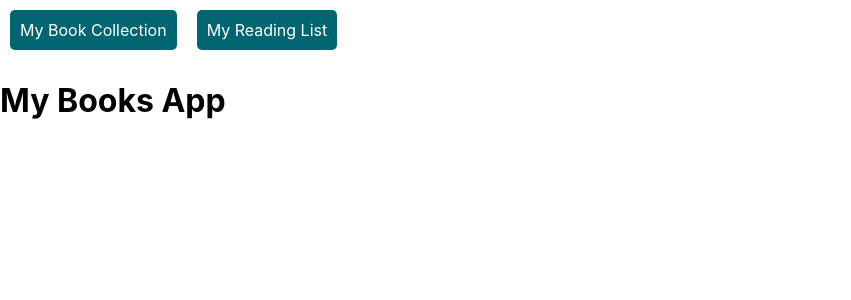
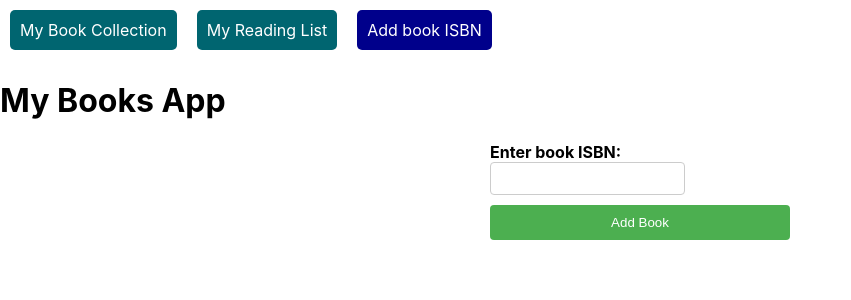
Before and after one commit to MNdagu/phase2-project-My-Books-App, a React (Create React App) app: page /addisbn in a window 1280 px wide. Shown: the top 300 px of the page, without its empty margins (0-851 px from the left). Built offline with nearby package versions, Linux system fonts and the light colour scheme; no server answers.

Commit message:
added feat:add new book with isbn

```diff
--- a/package.json
+++ b/package.json
@@ -10,6 +10,7 @@
     "react-dom": "^18.3.1",
     "react-router-dom": "^6.26.0",
     "react-scripts": "5.0.1",
+    "sweetalert2": "^11.12.4",
     "web-vitals": "^2.1.4"
   },
   "scripts": {
--- a/src/App.css
+++ b/src/App.css
@@ -33,3 +33,39 @@
 .nav-link.active {
   background-color: darkblue;
 }
+
+form {
+  margin-bottom: 20px;
+  display: flex;
+  flex-direction: column;
+  max-width: 300px;
+  margin: 0 auto;
+}
+
+form div {
+  margin-bottom: 10px;
+}
+
+form label {
+  margin-bottom: 5px;
+  font-weight: bold;
+}
+
+form input {
+  padding: 8px;
+  border: 1px solid #ccc;
+  border-radius: 4px;
+}
+
+form button {
+  padding: 10px;
+  background-color: #4CAF50;
+  color: white;
+  border: none;
+  border-radius: 4px;
+  cursor: pointer;
+}
+
+form button:hover {
+  background-color: #45a049;
+}
--- a/src/App.js
+++ b/src/App.js
@@ -5,6 +5,7 @@ import { Route, Routes } from "react-router-dom";
 import ReadingList from "./components/ReadingList";
 import Navbar from "./components/Navbar";
 import ViewDetails from "./components/ViewDetails";
+import AddIsbn from "./components/AddIsbn"
 
 function App() {
   const [books, setBooks] = useState([]);
@@ -32,6 +33,10 @@ function App() {
 setFavourite(favourite.filter((book)=>book.id !== fav.id))
   }
 
+  const handleAddnewBook = (newBook) => {
+    setBooks([...books, newBook]);
+  };
+
 
   return (
     <div className="App">
@@ -41,6 +46,8 @@ setFavourite(favourite.filter((book)=>book.id !== fav.id))
         <Route path="/" element={<BookCollection books={books} addBook={addBook}/>} />
         <Route path="/readinglist" element={<ReadingList favourite={favourite} removeBook={removeBook}/>} />
         <Route path="/viewdetails/:id" element={<ViewDetails books={books}/>}/>
+        <Route path="/addisbn" element={<AddIsbn onAddnewBook={handleAddnewBook}/>}/>
+
       </Routes>
 
     </div>
--- /dev/null
+++ b/src/components/AddIsbn.js
@@ -0,0 +1,57 @@
+import React, { useState } from 'react';
+import Swal from 'sweetalert2'
+
+
+
+function AddBook({ onAddnewBook }) {
+  const [isbn, setIsbn] = useState('');
+  const [error, setError] = useState('');
+
+  const handleSubmit = (event) => {
+    event.preventDefault();
+if (isbn){
+      fetch(`https://www.googleapis.com/books/v1/volumes?q=isbn:${isbn}`)
+        .then((res) => res.json())
+        .then((data) => {
+          if (data.totalItems > 0) {
+            const newBook = data.items[0];
+            onAddnewBook(newBook);
+            Swal.fire("New book add successfully!");
+            setIsbn('');
+            setError('');
+          } else {
+            setError('No book found with this ISBN.');
+            setIsbn('');
+          }
+        })
+        .catch((error) => {
+          console.error('Error fetching book:', error);
+          setError('An error occurred while fetching the book.');
+        });
+
+  };
+}
+
+
+  return (
+    <>
+    <form onSubmit={handleSubmit}>
+      <div>
+        <label htmlFor="isbn">Enter book ISBN:</label>
+        <input
+          type="text"
+          id="isbn"
+          value={isbn}
+          onChange={(e) => setIsbn(e.target.value)}
+          required
+        />
+      </div>
+      {error && <p style={{ color: 'red' }}>{error}</p>}
+      <button type="submit">Add Book</button>
+    </form>
+    </>
+
+  );
+}
+
+export default AddBook;
--- a/src/components/Navbar.js
+++ b/src/components/Navbar.js
@@ -18,6 +18,12 @@ const Navbar = () => {
       >
         My Reading List
       </NavLink>
+      <NavLink
+        to="/addisbn"
+        className="nav-link"
+      >
+        Add book ISBN
+      </NavLink>
       </nav>
         </>
      );
```
Also changed, not shown: 1 other file (tests, documents, lock files or other folders).
